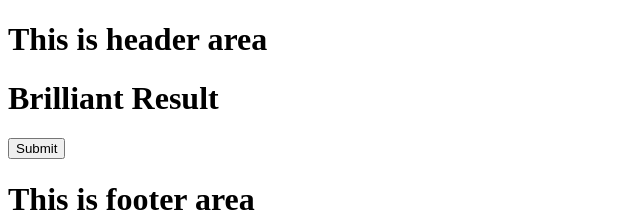
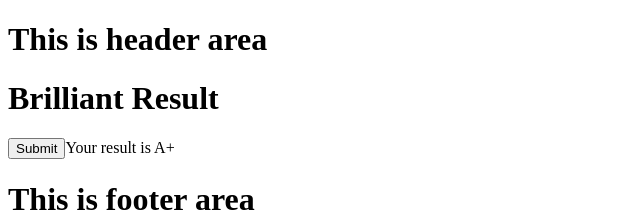
Before and after one commit to gaziakter/react-latest, a React (Vite) app: page / in a window 1280 px wide. Shown: the top 212 px of the page, without its empty margins (0-640 px from the left). Built offline with nearby package versions, Linux system fonts and the light colour scheme.

Commit message:
react function

```diff
--- a/src/component/Hero.jsx
+++ b/src/component/Hero.jsx
@@ -1,11 +1,17 @@
 
 const Hero = () => {
 
-    let mark = 90;
+    let mark = 83;
     return (
         <div>
             {mark>=80?<h1>Brilliant Result</h1>:<h1>You are faild</h1>}
             <button onClick={()=>alert("Hello")}>Submit</button>
+
+            {(()=>{
+                if(mark>80 && mark<90){
+                    return "Your result is A+"
+                }
+            })()}
         </div>
     );
 };
```
